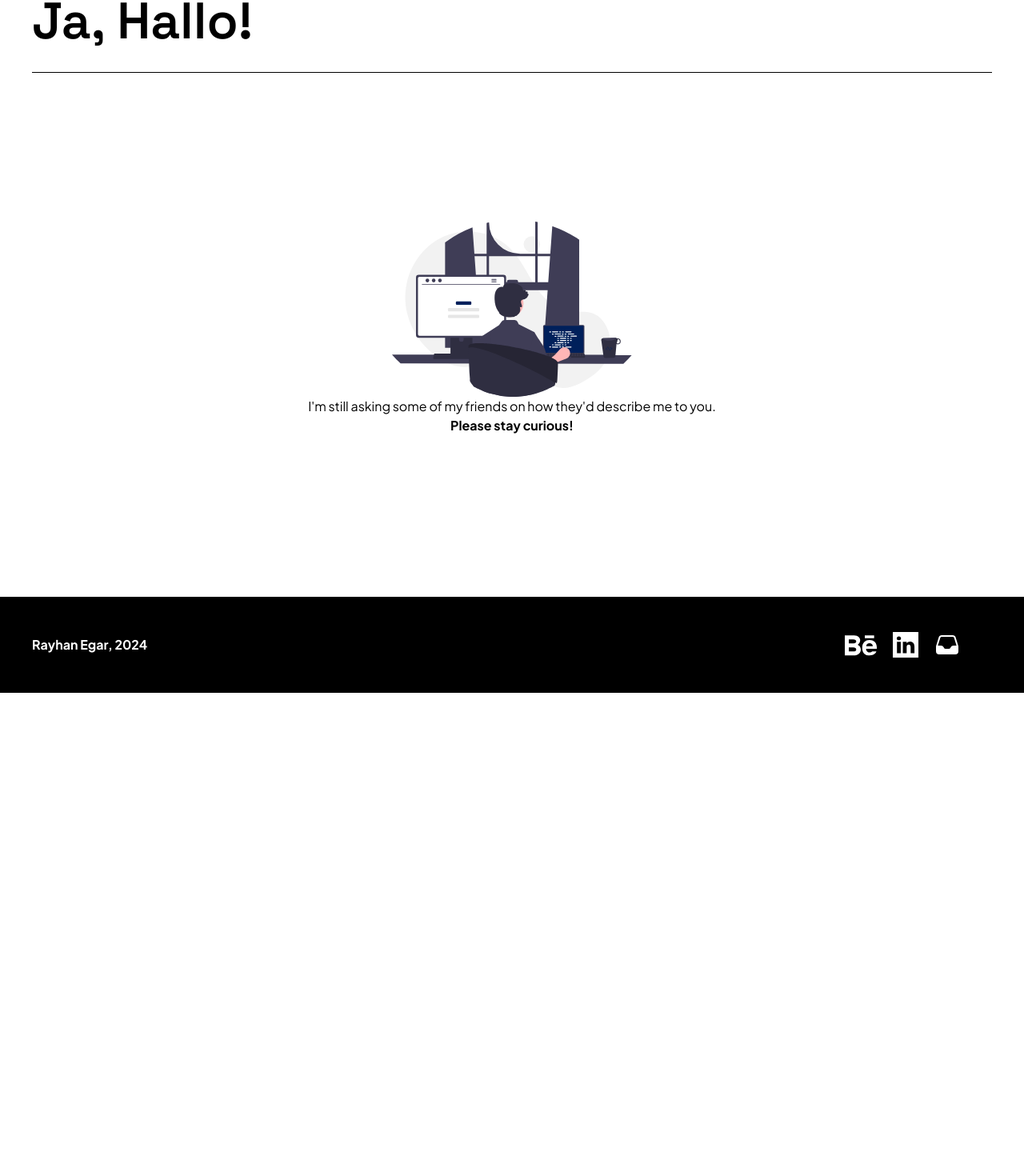
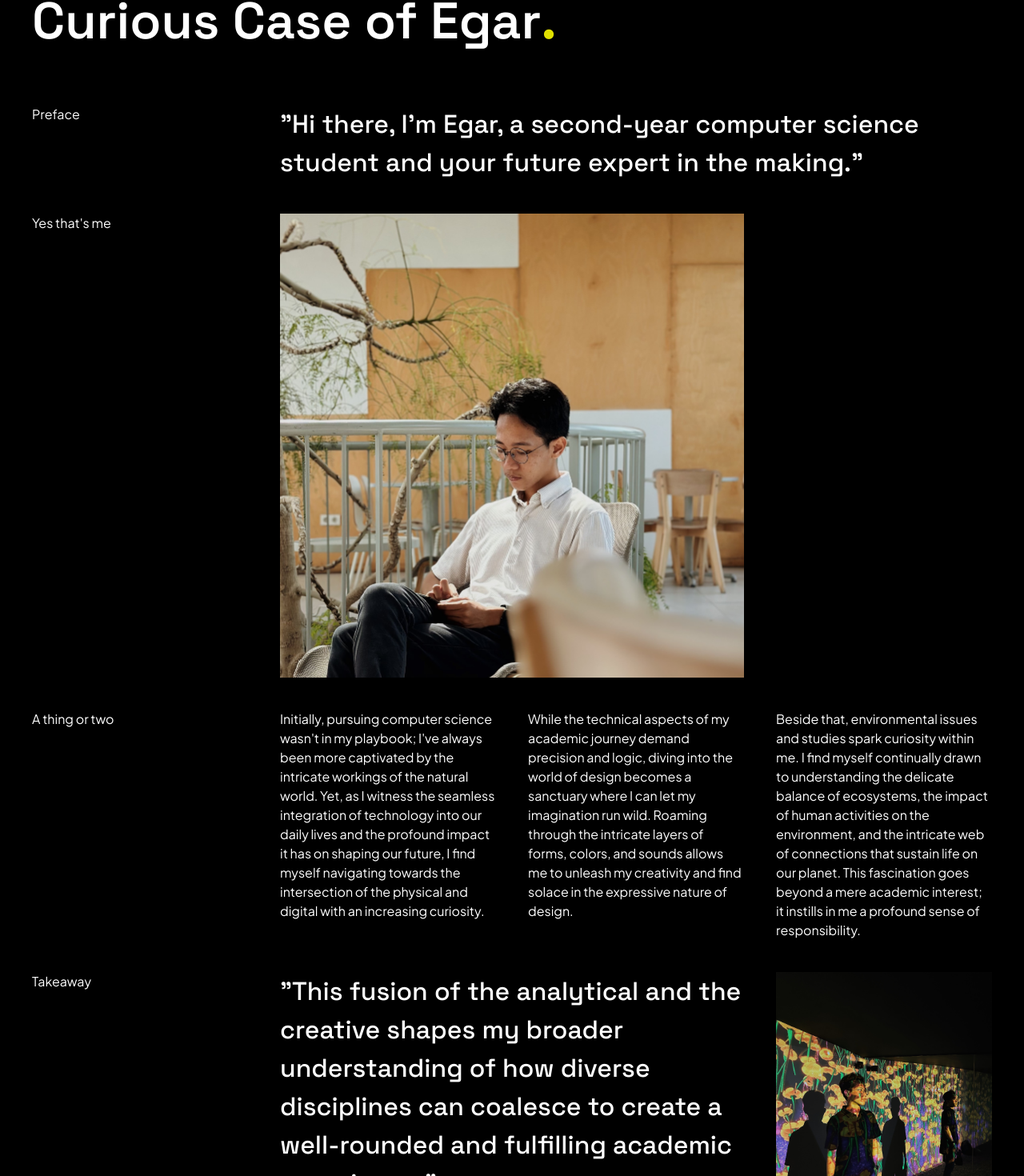
Before and after one commit to rayhanegar/personal-website, a SvelteKit app: page /about in a window 1280 px wide. Shown: the part 134-1604 px from the top of the page at 80% size. Before the commit the page ends 1000 px from the top, so only its background shows below. Built offline with nearby package versions, Linux system fonts and the light colour scheme; a web font is replaced by a local one.

Commit message:
About me page done

```diff
--- a/src/components/ExperienceCard.svelte
+++ b/src/components/ExperienceCard.svelte
@@ -6,7 +6,7 @@
     export let href = "/experiences";
 </script>
 
-<div class="flex flex-col py-4 border-b border-[#00205b]">
+<div class="flex flex-col py-4 border-b-2 border-[#222222]">
     <div class="transition-all ease-in-out duration-300 grid grid-cols-1 md:grid-cols-4 gap-4">
         <div class="flex flex-col">
             <p class="font-bold">{position}</p>
@@ -20,7 +20,7 @@
         </div>
         <div class="flex flex-col">
             <a {href} target="_blank">
-                <button class="group w-full md:w-1/2 container mx-auto flex flex-row items-center justify-center gap-4 transition-all ease-in-out duration-300 border border-black py-2 hover:bg-black hover:text-white hover:font-bold">
+                <button class="group w-full rounded-full md:w-1/2 container mx-auto flex flex-row items-center justify-center gap-4 transition-all ease-in-out duration-300 border border-black py-2 bg-white text-black hover:bg-[#222222] hover:text-white">
                     Learn more
                     <svg xmlns="http://www.w3.org/2000/svg" fill="none" viewBox="0 0 24 24" stroke-width="2" stroke="currentColor" class="w-3 h-3 group-hover:text-[#fa5000]">
                         <path stroke-linecap="round" stroke-linejoin="round" d="m4.5 19.5 15-15m0 0H8.25m11.25 0v11.25" />
--- a/src/components/Hero.svelte
+++ b/src/components/Hero.svelte
@@ -5,6 +5,6 @@
         </h1>
     </div>
     <div class="h-full px-10 py-8 flex flex-col justify-end bg-cover bg-bottom" style="background-image: linear-gradient(to top, rgba(0, 0, 0, 0.3), rgba(0, 0, 0, 0)),url('hero-right.jpg');">
-        <h1 class="font-medium text-end">a <span class="underline decoration-[#fe5000] decoration-6">future expert</span><br>in the making</h1>
+        <h1 class="font-medium text-end">a <span class="underline decoration-[#e1e000] decoration-6">future expert</span><br>in the making</h1>
     </div>
 </div>
--- a/src/components/OverlappingCard.svelte
+++ b/src/components/OverlappingCard.svelte
@@ -10,7 +10,7 @@
     <div class="container mx-auto px-4 py-4 h-72 w-full relative overflow-hidden">
         <div class="bg-cover bg-center hover:bg-scale-150 absolute bottom-0 left-0 w-3/4 h-full z-0" style="background-image: url({img});"></div>
         <a {href}>
-            <div class="transition-all ease-in-out duration-300 absolute bottom-0 right-0 w-3/4 md:w-1/2 z-[1] flex flex-col item bg-white text-black hover:bg-black hover:text-white border-black border hover:border-b-[#fa5000] hover:border-b-8 px-4 py-4">
+            <div class="transition-all ease-in-out duration-300 absolute bottom-0 right-0 w-3/4 md:w-1/2 z-[1] flex flex-col item bg-white text-black hover:bg-black hover:text-white border-black border hover:border-b-[#e1e000] hover:border-b-8 px-4 py-4">
                 <h4>{heading}</h4>
                 <p><span class="text-inherit/70">{date}</span></p>
                 <br>
--- a/src/components/Stance.svelte
+++ b/src/components/Stance.svelte
@@ -1,15 +1,15 @@
 <div class="group my-10 mx-10">
     <div class="rounded-md overflow-hidden bg-[#222222] text-white">
-        <div class="grid grid-cols-1 md:grid-cols-2">
+        <div class="grid grid-cols-1 grid-rows-2 md:grid-cols-2 md:grid-rows-1">
             <div class="bg-top bg-cover" style="background-image: url('stance-background.png');"></div>
-            <div class="px-10 py-4 flex flex-col gap-4 justify-center h-96">
+            <div class="px-10 py-10 flex flex-col gap-4 justify-center md:h-96">
                 <h1>Stance<span class="text-[#e1e000]">.</span></h1>
                 <div>
                     <p>“For to be free is not merely to cast off one's chains, but to live in a way that respects and enhances the freedom of others.”</p>
                     <p class="italic">-Nelson Mandela</p>
                 </div>
                 <a href="https://www.icj-cij.org/case/192" target="_blank">
-                    <button class="transition-all ease-in-out duration-300 w-1/2 bg-white text-black rounded-full px-10 py-4 hover:bg-[#222222] hover:text-white">
+                    <button class="transition-all ease-in-out duration-300 bg-white text-black rounded-full px-10 py-4 hover:bg-[#222222] hover:text-white">
                         Learn the case
                     </button>
                 </a>
--- a/src/components/WorksCard.svelte
+++ b/src/components/WorksCard.svelte
@@ -7,7 +7,7 @@
 </script>
 
 <a {href} class="group">
-    <div class="transition-all ease-in-out duration-300 container mx-auto border-black/50 border h-96 w-full overflow-hidden group-hover:bg-black group-hover:text-white group-hover:shadow-md">
+    <div class="transition-all ease-in-out duration-300 container mx-auto border-black/50 border h-96 w-full overflow-hidden bg-[#222222] text-white group-hover:bg-black group-hover:text-white group-hover:shadow-md">
         <div class="grid grid-cols-1 grid-rows-2 h-full overflow-clip">
             <div class="transition-all ease-in-out duration-300 flex bg-cover bg-center group-hover:scale-110" style="background-image: url({img});"></div>
             <div class="flex flex-col justify-between mt-4 px-4 py-4 ">
--- a/src/routes/about/+page.svelte
+++ b/src/routes/about/+page.svelte
@@ -2,14 +2,38 @@
     import Footer from "../../components/Footer.svelte";
 </script>
 
-<div class="min-h-screen w-full flex flex-col px-10 py-4 bg-white text-black">
+<div class="min-h-screen w-full flex flex-col px-10 py-4 gap-10 bg-black text-white">
     <div class="container mx-auto py-4 flex items-center border-b border-black">
-        <h1>Ja, Hallo!</h1>
+        <h1>Curious Case of Egar<span class="font-bold text-[#e1e000]">.</span></h1>
     </div>
-    <div class="my-auto flex flex-col items-center text-center">
-        <img src="under-development-icon.svg" class="w-1/4" alt="illustration of a person programming"/>
-        <p>I'm still asking some of my friends on how they'd describe me to you.
-            <br><span class="font-bold">Please stay curious!</span></p>
+    <div class="flex flex-col md:grid md:grid-cols-4 gap-10">
+        <p class="hidden md:block">
+            Preface
+        </p>
+        <h3 class="col-start-2 col-span-3">"Hi there, I'm Egar, a second-year computer science student and your future expert in the making."</h3>
+        <p class="hidden md:block">
+            Yes that's me
+        </p>
+        <img class="col-start-2 col-span-2" src="profile-picture.jpg" alt="This is me.">
+        <p class="row-start-3 hidden md:block">
+            A thing or two
+        </p>
+        <p class="row-start-3 col-start-2">
+            Initially, pursuing computer science wasn't in my playbook; I've always been more captivated by the intricate workings of the natural world. Yet, as I witness the seamless integration of technology into our daily lives and the profound impact it has on shaping our future, I find myself navigating towards the intersection of the physical and digital with an increasing curiosity.
+        </p>
+        <p class="row-start-3 col-start-3">
+            While the technical aspects of my academic journey demand precision and logic, diving into the world of design becomes a sanctuary where I can let my imagination run wild. Roaming through the intricate layers of forms, colors, and sounds allows me to unleash my creativity and find solace in the expressive nature of design.
+        </p>
+        <p class="row-start-3 col-start-4">
+            Beside that, environmental issues and studies spark curiosity within me. I find myself continually drawn to understanding the delicate balance of ecosystems, the impact of human activities on the environment, and the intricate web of connections that sustain life on our planet. This fascination goes beyond a mere academic interest; it instills in me a profound sense of responsibility.
+        </p>
+        <p class="row-start-4 hidden md:block">
+            Takeaway
+        </p>
+        <h3 class="row-start-4 col-start-2 col-span-2">
+            "This fusion of the analytical and the creative shapes my broader understanding of how diverse disciplines can coalesce to create a well-rounded and fulfilling academic experience."
+        </h3>
+        <img class="row-start-4 col-start-4" src="profile-picture-2.jpg" alt="Me in an art installation">
     </div>
 </div>
 
--- a/src/routes/experiences/+page.svelte
+++ b/src/routes/experiences/+page.svelte
@@ -3,9 +3,9 @@
     import Footer from "../../components/Footer.svelte";
 </script>
 
-<div class="min-h-screen w-full flex flex-col px-10 py-4 bg-white text-black">
+<div class="min-h-screen w-full flex flex-col px-10 py-4 bg-black text-white">
     <div class="container mx-auto py-4 flex items-center border-b border-black">
-        <h1>Experiences</h1>
+        <h1>Experiences<span class="font-bold text-[#e1e000]">.</span></h1>
     </div>
     <div class="grid grid-cols-1 md:grid-cols-2 py-4 gap-4 mt-4 mb-8 md:mt-8 md:mb-16">
         <div class="container mx-auto flex flex-col">
--- a/src/routes/stories/+page.svelte
+++ b/src/routes/stories/+page.svelte
@@ -3,9 +3,9 @@
     import Footer from "../../components/Footer.svelte";
 </script>
 
-<div class="min-h-screen w-full flex flex-col px-10 py-4 bg-white text-black">
+<div class="min-h-screen w-full flex flex-col px-10 py-4 bg-black text-white">
     <div class="container mx-auto py-4 flex items-center border-b border-black">
-        <h1>Egar's Chronicles</h1>
+        <h1>The Chronicles<span class="font-bold text-[#e1e000]">.</span></h1>
     </div>
     <div class="grid grid-cols-1 md:grid-cols-2 py-4 gap-4 mt-4">
         <div class="container mx-auto flex flex-col">
--- a/src/routes/works/+page.svelte
+++ b/src/routes/works/+page.svelte
@@ -3,9 +3,9 @@
     import Footer from "../../components/Footer.svelte";
 </script>
 
-<div class="min-h-screen w-full flex flex-col px-10 py-4 bg-white text-black">
+<div class="min-h-screen w-full flex flex-col px-10 py-4 bg-black text-white">
     <div class="container mx-auto py-4 flex items-center border-b border-black">
-        <h1>The Works</h1>
+        <h1>The Works<span class="text-[#e1e000]">.</span></h1>
     </div>
     <div class="grid grid-cols-1 md:grid-cols-2 py-4 gap-4 mt-4">
         <div class="container mx-auto flex">
```
Also changed, not shown: src/components/Connect.svelte (+13 -8 lines), static/profile-picture-2.jpg (added), static/profile-picture.jpg.
